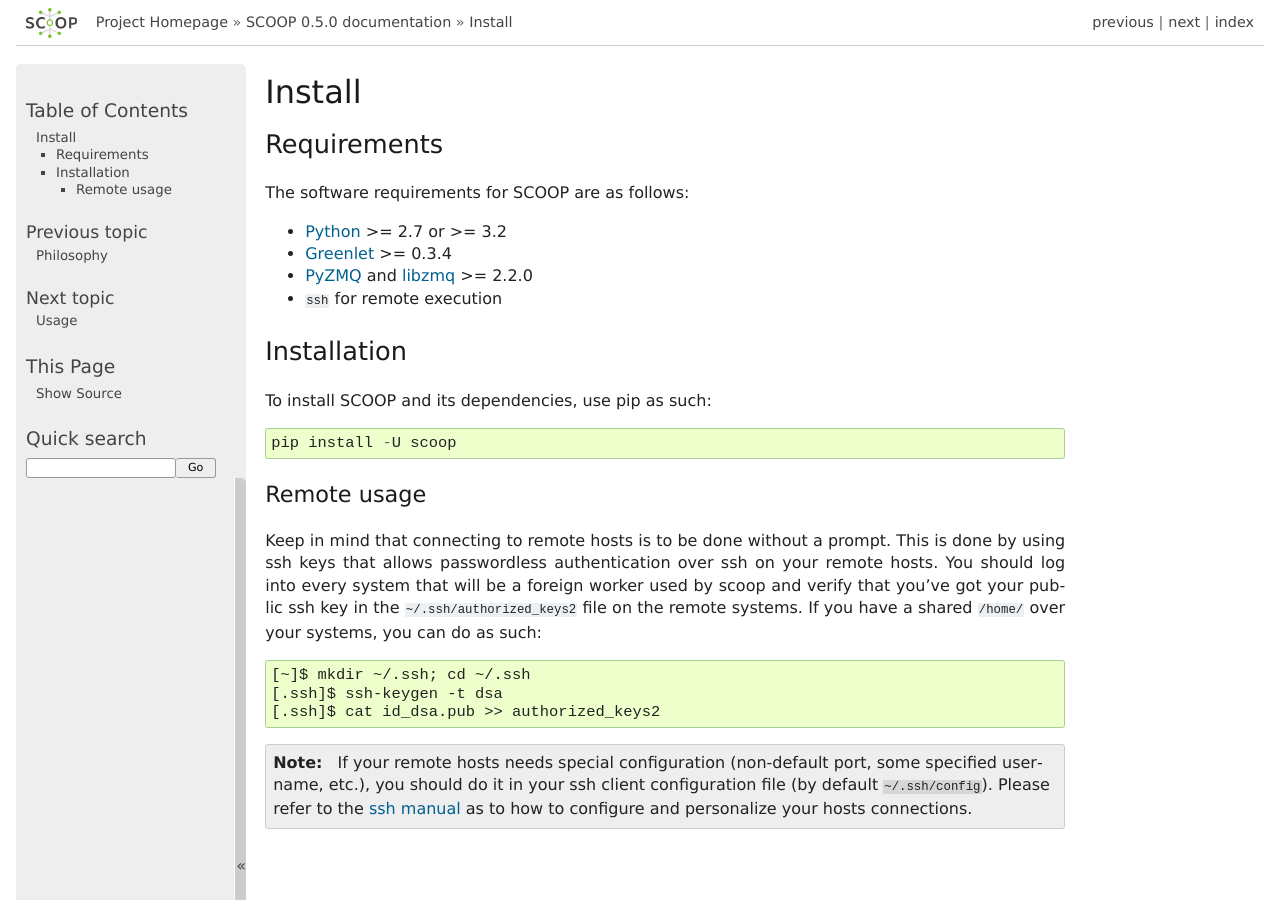
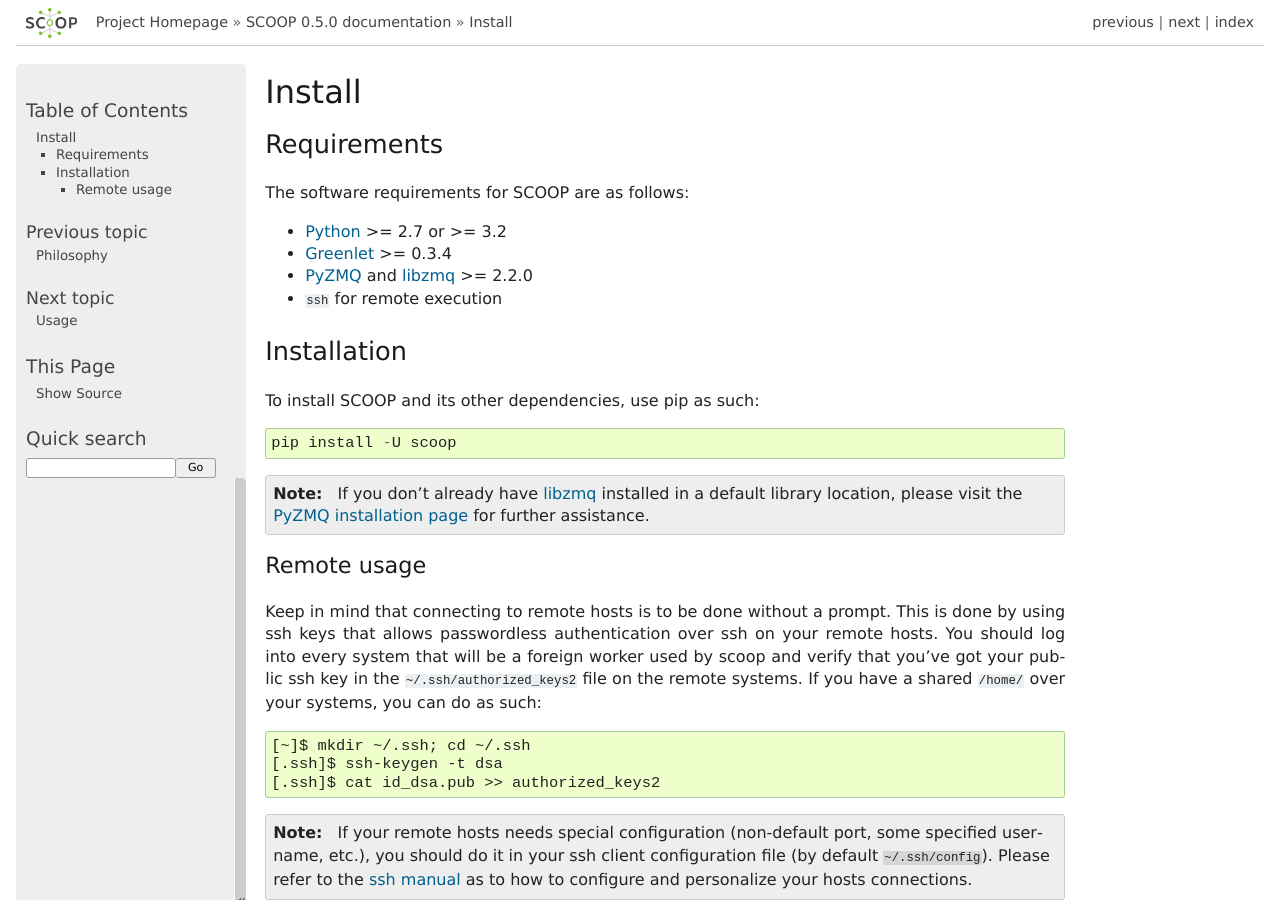
Before and after one commit to soravux/scoop, a Sphinx documentation site: the page built from doc/install.rst, in a window 1280 px wide and 900 px high. Built offline with Sphinx 7.4.7, drawn with Linux system fonts in a browser that asks for light colours; formulas are drawn with MathJax 3.

Commit message:
Enhanced documentation.

```diff
--- a/doc/index.rst
+++ b/doc/index.rst
@@ -39,7 +39,7 @@ and similar modules are as follows:
 Anatomy of a SCOOPed program
 ~~~~~~~~~~~~~~~~~~~~~~~~~~~~
 
-SCOOP can handle multiple diversified multi-layered tasks. With it, you can submit your different functions and data simultaneously and effortlessly while the framework execute them locally or remotely. Its **high flexibility** allows you to use it even inside functions already launched with SCOOP.
+SCOOP can handle multiple diversified multi-layered tasks. With it, you can submit your different functions and data simultaneously and effortlessly while the framework executes them locally or remotely. Its **high flexibility** allows you to use it even inside functions already launched with SCOOP.
 
 .. image:: images/introductory_tree.png
    :align: center
--- a/doc/install.rst
+++ b/doc/install.rst
@@ -14,9 +14,16 @@ The software requirements for SCOOP are as follows:
 Installation
 ------------
 
-To install SCOOP and its dependencies, use pip as such::
+To install SCOOP and its other dependencies, use pip as such::
 
     pip install -U scoop
+
+.. note::
+
+	If you don't already have `libzmq <http://www.zeromq.org/>`_ installed in a
+	default library location, please visit the
+	`PyZMQ installation page <http://www.zeromq.org/bindings:python/>`_ for
+	further assistance.
 
 Remote usage
 ~~~~~~~~~~~~
--- a/doc/usage.rst
+++ b/doc/usage.rst
@@ -18,7 +18,7 @@ Origin      The worker executing the user program.
 Architecture diagram
 --------------------
 
-The future(s) distribution over workers is done via a
+The future(s) distribution over workers is done by a
 `Broker pattern <http://zguide.zeromq.org/page:all#A-Request-Reply-Broker>`_.
 In such pattern, workers act as independant elements which interacts with a
 broker to mediate their communications.
```
